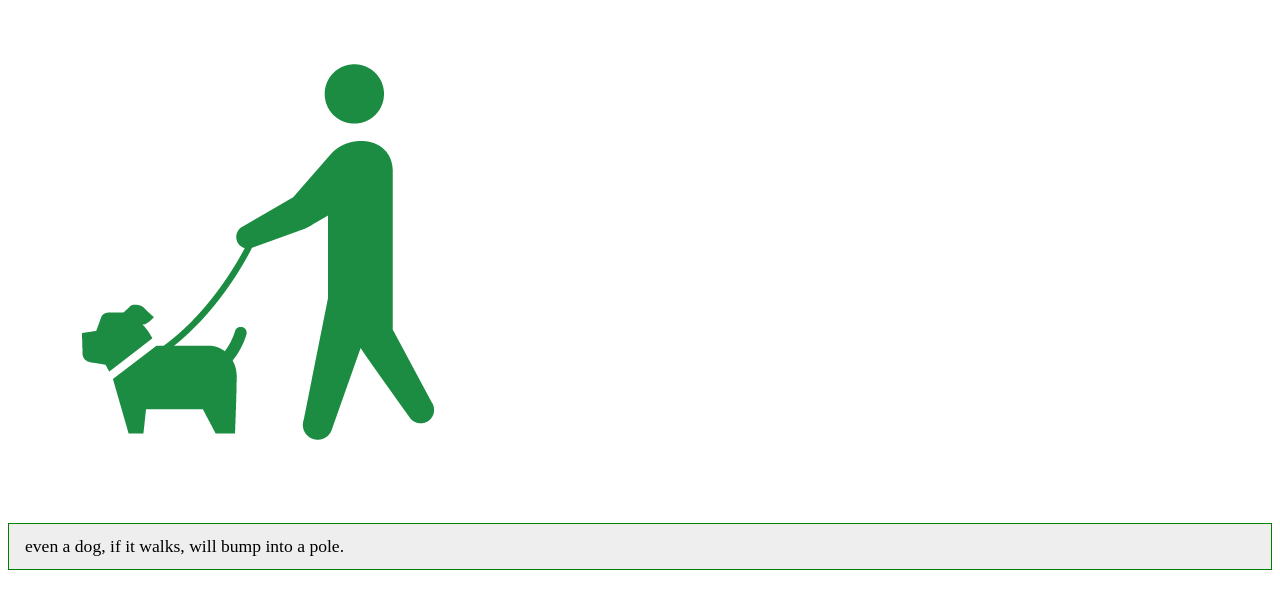
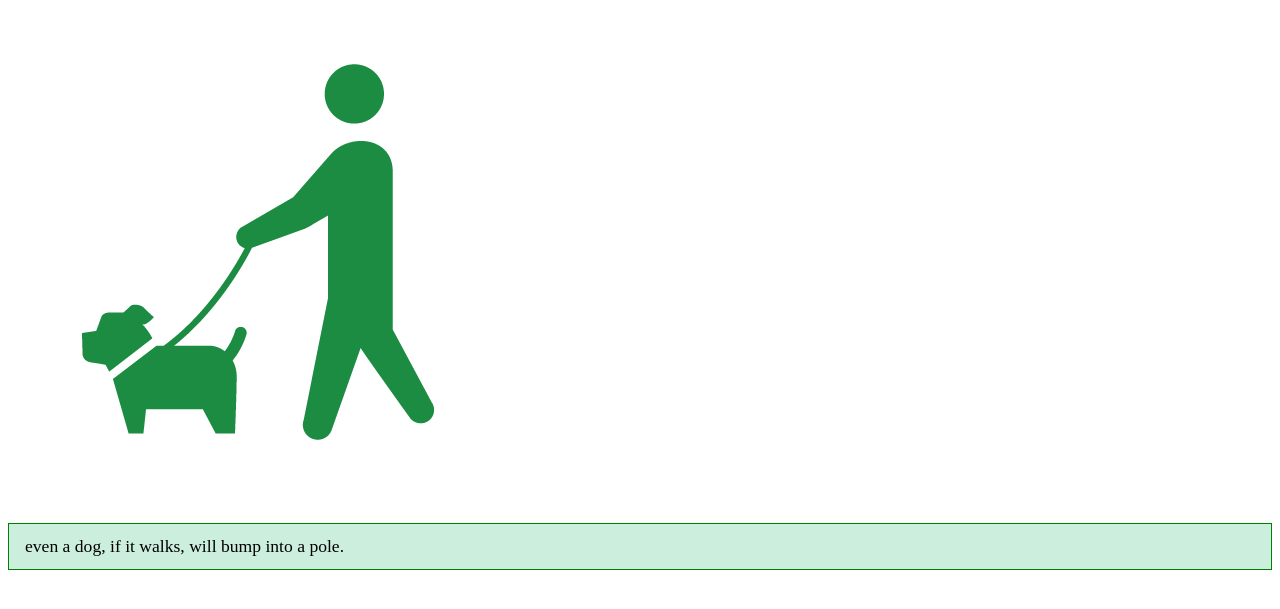
Before and after one commit to ghbook-shibuya/sandbox, a plain HTML site: page index.html in a window 1280 px wide. Shown: the part 87-696 px from the top of the page. Drawn offline with Linux system fonts and the light colour scheme.

Commit message:
modify background color

```diff
--- a/style.css
+++ b/style.css
@@ -2,5 +2,5 @@ p.proverb {
     padding: 12px 16px;
     font-size: 110%;
     border: 1px solid green;
-    background-color: #eeeeee;
+    background-color: #ced;
 }
```
